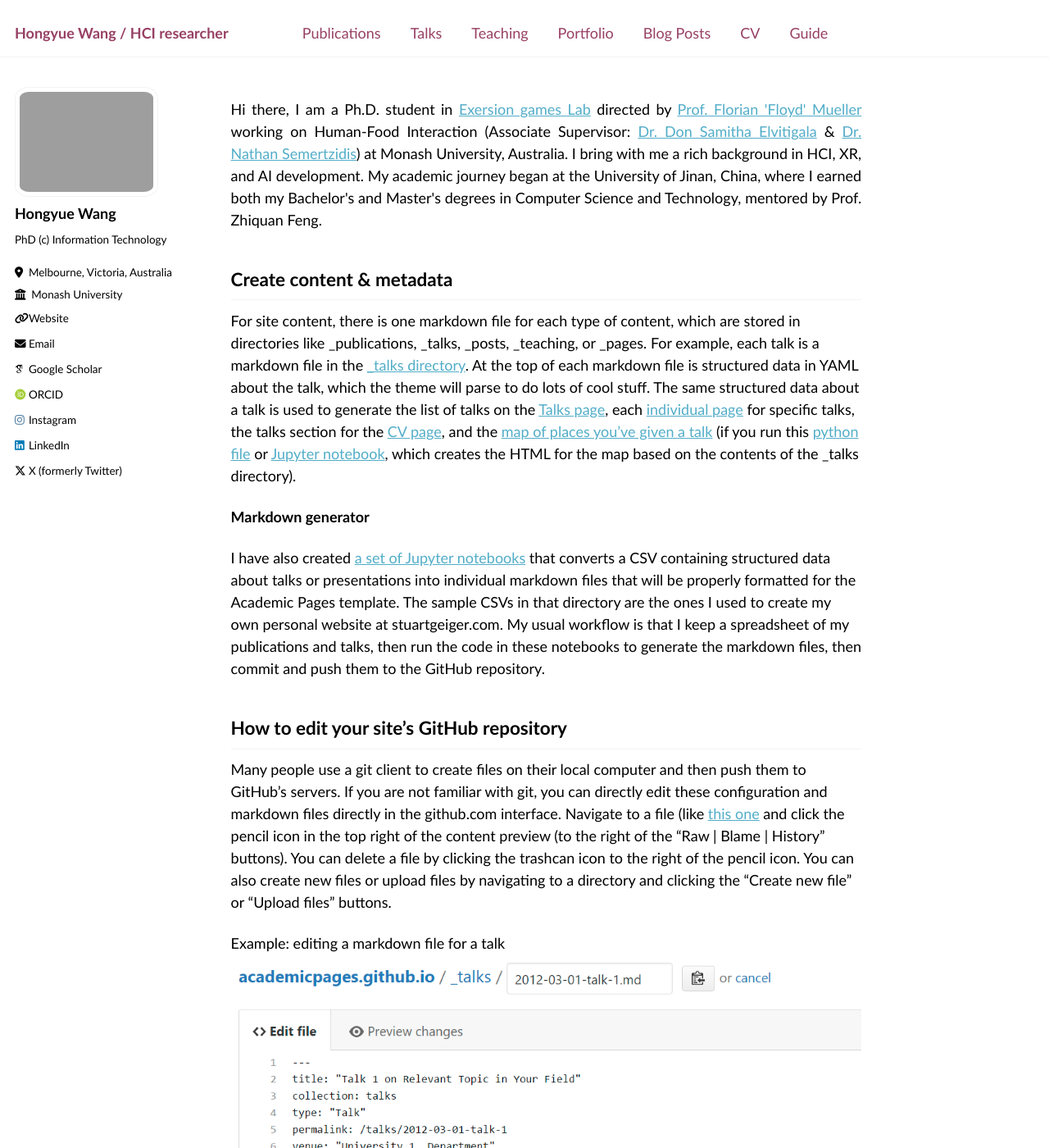
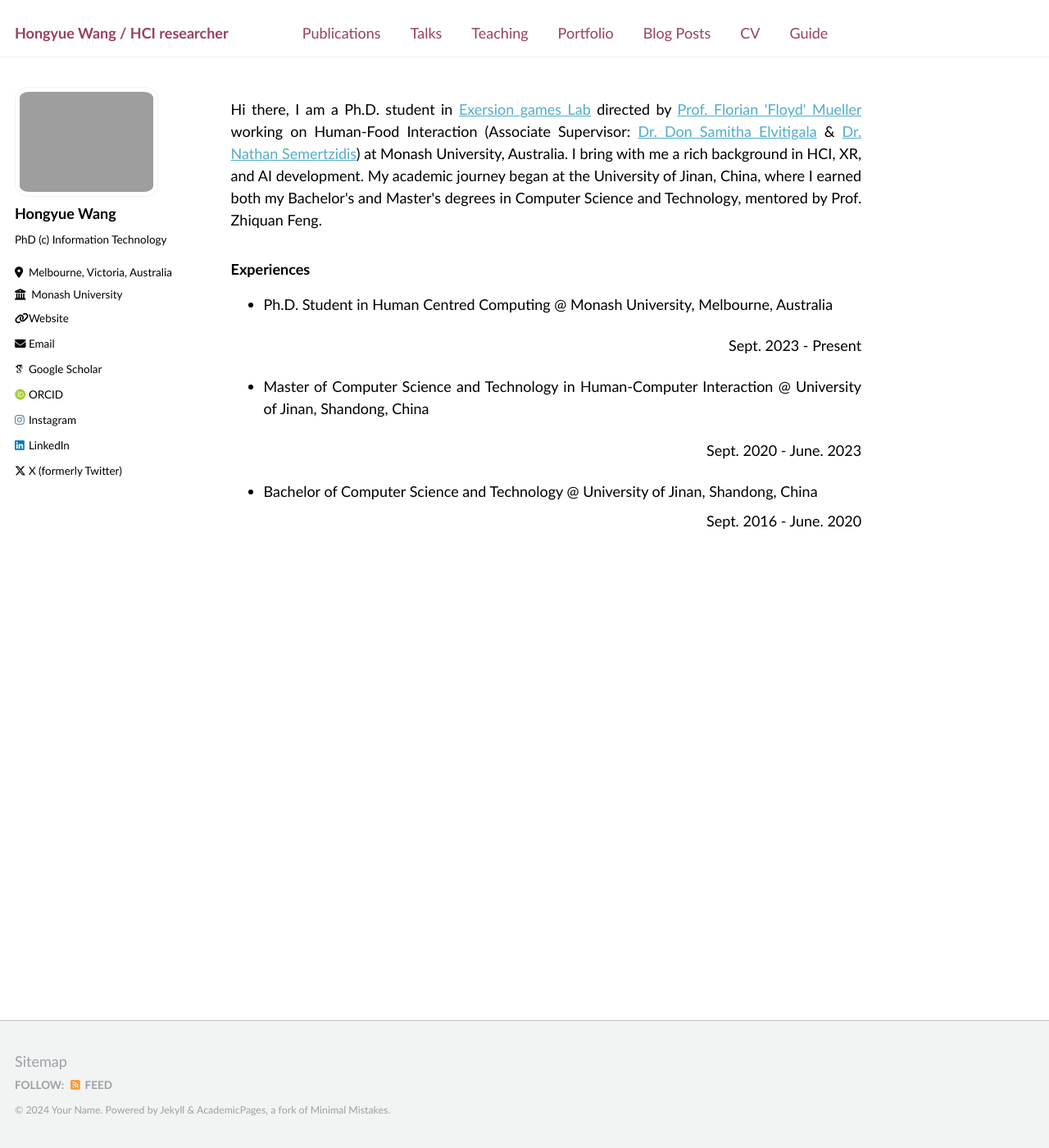
Before and after one commit to hongyue-howard-wang/hongyue-howard-wang.github.io, a Jekyll site: the page built from _pages/about.md, in a window 1280 px wide and 1400 px high. Shown: the whole window at 82% size. Built offline with Jekyll 4.4.1, drawn with Linux system fonts in a browser that asks for light colours; some web fonts are replaced; some of the changed text lies outside the part shown.

Commit message:
Update about.md

```diff
--- a/_pages/about.md
+++ b/_pages/about.md
@@ -11,22 +11,12 @@ redirect_from:
   Hi there, I am a Ph.D. student in <a href="https://exertiongameslab.org/">Exersion games Lab</a> directed by <a href="https://www.florianfloydmueller.com/">Prof. Florian 'Floyd' Mueller</a> working on Human-Food Interaction (Associate Supervisor: <a href="https://samithaelvitigala.com/">Dr. Don Samitha Elvitigala</a> & <a href="https://nathansemertzidis.com/">Dr. Nathan Semertzidis</a>) at Monash University, Australia. I bring with me a rich background in HCI, XR, and AI development. My academic journey began at the University of Jinan, China, where I earned both my Bachelor's and Master's degrees in Computer Science and Technology, mentored by Prof. Zhiquan Feng.
 </p>
 
-Create content & metadata
-------
-For site content, there is one markdown file for each type of content, which are stored in directories like _publications, _talks, _posts, _teaching, or _pages. For example, each talk is a markdown file in the [_talks directory](https://github.com/academicpages/academicpages.github.io/tree/master/_talks). At the top of each markdown file is structured data in YAML about the talk, which the theme will parse to do lots of cool stuff. The same structured data about a talk is used to generate the list of talks on the [Talks page](https://academicpages.github.io/talks), each [individual page](https://academicpages.github.io/talks/2012-03-01-talk-1) for specific talks, the talks section for the [CV page](https://academicpages.github.io/cv), and the [map of places you've given a talk](https://academicpages.github.io/talkmap.html) (if you run this [python file](https://github.com/academicpages/academicpages.github.io/blob/master/talkmap.py) or [Jupyter notebook](https://github.com/academicpages/academicpages.github.io/blob/master/talkmap.ipynb), which creates the HTML for the map based on the contents of the _talks directory).
-
-**Markdown generator**
-
-I have also created [a set of Jupyter notebooks](https://github.com/academicpages/academicpages.github.io/tree/master/markdown_generator
-) that converts a CSV containing structured data about talks or presentations into individual markdown files that will be properly formatted for the Academic Pages template. The sample CSVs in that directory are the ones I used to create my own personal website at stuartgeiger.com. My usual workflow is that I keep a spreadsheet of my publications and talks, then run the code in these notebooks to generate the markdown files, then commit and push them to the GitHub repository.
-
-How to edit your site's GitHub repository
-------
-Many people use a git client to create files on their local computer and then push them to GitHub's servers. If you are not familiar with git, you can directly edit these configuration and markdown files directly in the github.com interface. Navigate to a file (like [this one](https://github.com/academicpages/academicpages.github.io/blob/master/_talks/2012-03-01-talk-1.md) and click the pencil icon in the top right of the content preview (to the right of the "Raw | Blame | History" buttons). You can delete a file by clicking the trashcan icon to the right of the pencil icon. You can also create new files or upload files by navigating to a directory and clicking the "Create new file" or "Upload files" buttons.
-
-Example: editing a markdown file for a talk
-![Editing a markdown file for a talk](/images/editing-talk.png)
-
-For more info
-------
-More info about configuring Academic Pages can be found in [the guide](https://academicpages.github.io/markdown/). The [guides for the Minimal Mistakes theme](https://mmistakes.github.io/minimal-mistakes/docs/configuration/) (which this theme was forked from) might also be helpful.
+<h3>Experiences</h3>
+<ul>
+<li><p style="text-align:justify">Ph.D. Student in Human Centred Computing @ Monash University, Melbourne, Australia</p></li>
+  <p style="text-align:right">Sept. 2023 - Present</p>
+<li><p style="text-align:justify">Master of Computer Science and Technology in Human-Computer Interaction @ University of Jinan, Shandong, China</p></li>
+  <p style="text-align:right">Sept. 2020 - June. 2023</p>
+<li>Bachelor of Computer Science and Technology @ University of Jinan, Shandong, China</li>
+   <p style="text-align:right">Sept. 2016 - June. 2020</p>
+</ul>
```
